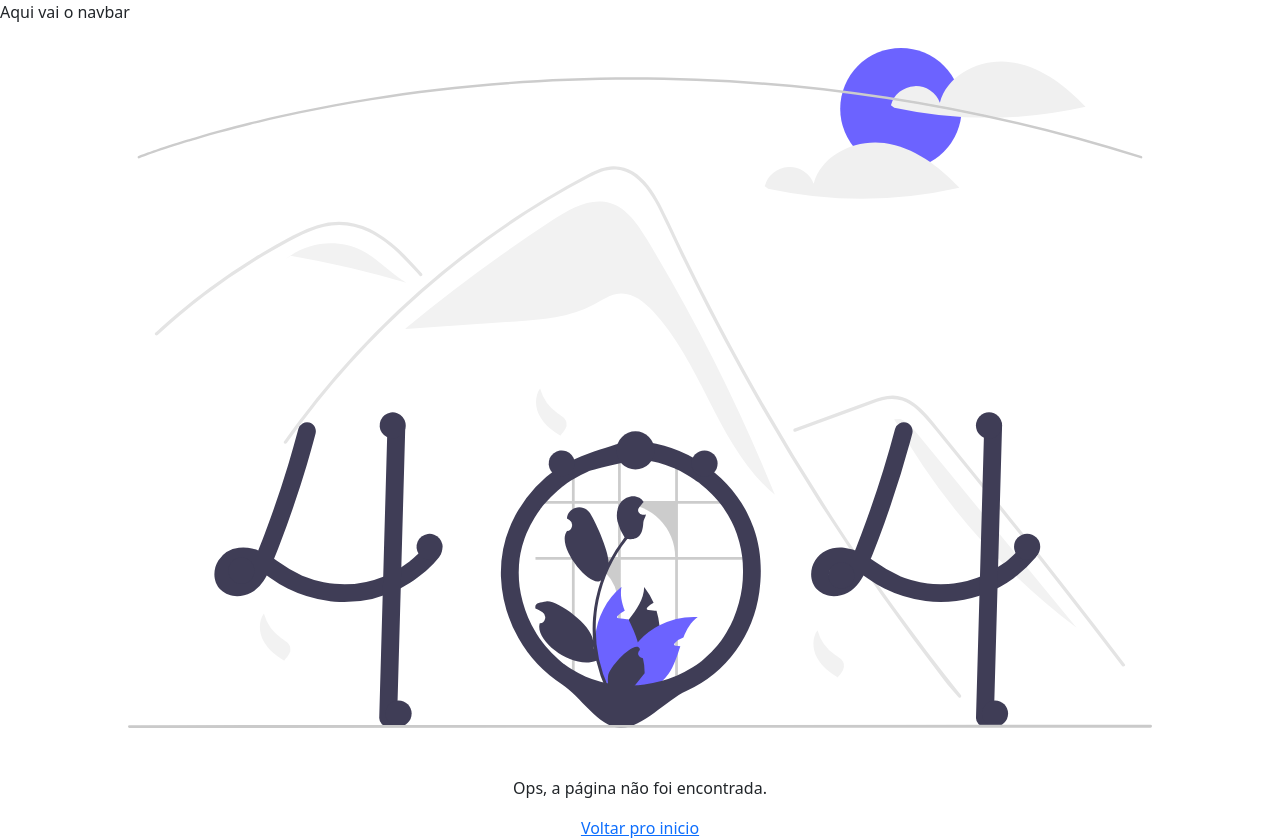
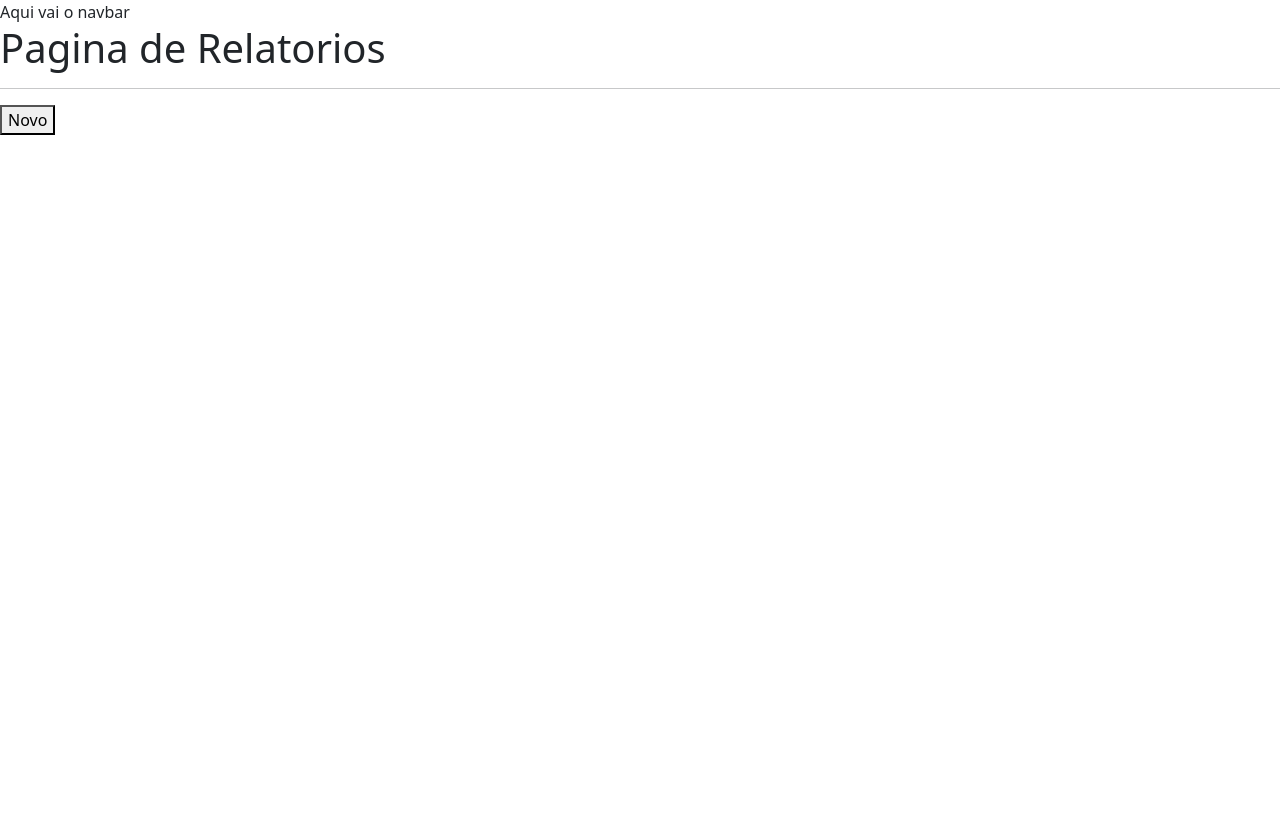
Before and after one commit to iwtrainingbr/app-front-10, a React (Create React App) app: page /relatorio in a window 1280 px wide. After the commit the page ends 800 px from the top, so only its background shows below. Built offline with nearby package versions, Linux system fonts and the light colour scheme.

Commit message:
criei pagina de relatorio

```diff
--- a/src/App.js
+++ b/src/App.js
@@ -3,6 +3,7 @@ import {BrowserRouter, Routes, Route} from "react-router-dom";
 import Home from "./pages/Home";
 import NotFound from "./pages/NotFound";
 import RecoverPassword from "./pages/RecoverPassword";
+import Report from "./pages/Report";
 
 import "bootstrap/dist/css/bootstrap.min.css";
 
@@ -13,9 +14,12 @@ export default function App() {
 
       <Routes>
         <Route path="/recuperar-senha" element={<RecoverPassword/>}/>
+        <Route path="/relatorio" element={<Report/>}/>
 
         <Route path="/" element={<Home/>}/>
         <Route path="/*" element={<NotFound/>}/>
+
+
       </Routes>
     </BrowserRouter>
   );
--- /dev/null
+++ b/src/pages/Report/index.js
@@ -0,0 +1,11 @@
+export default function Report() {
+  return (
+      <div>
+        <h1>Pagina de Relatorios</h1>
+        <hr/>
+
+        <button>Novo</button>
+
+      </div>
+  )
+}
```
